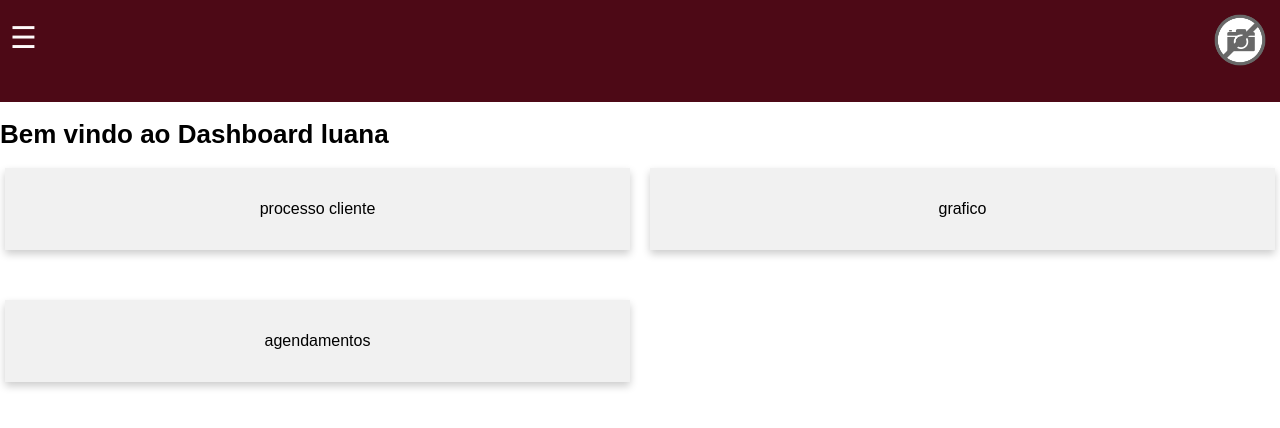
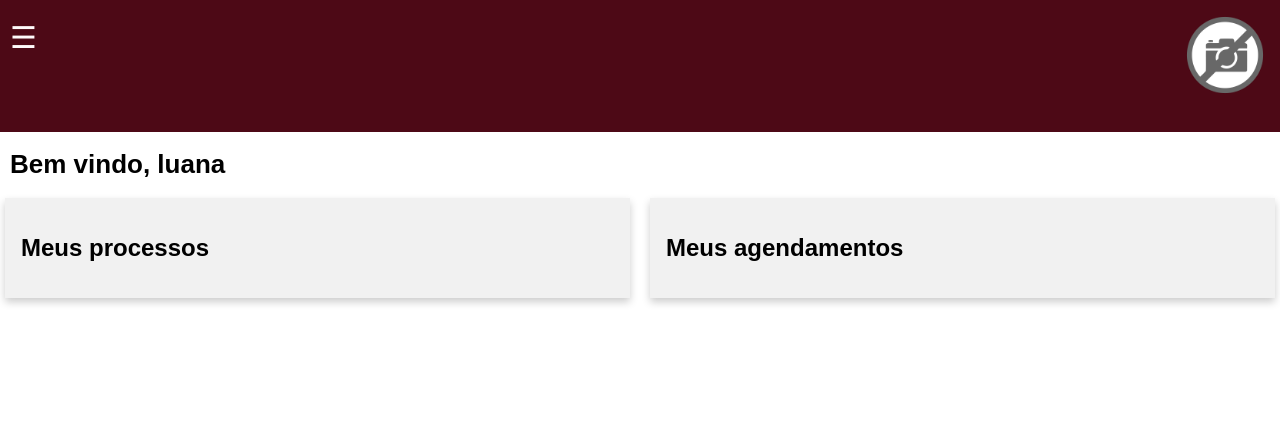
Before and after one commit to LuanaPovroznik/Gaia, a PHP site: page /dashboard.php in a window 1280 px wide. Shown: the top 428 px of the page. Run offline with PHP 8.4, Linux system fonts and the light colour scheme; a user stored in the database is signed in; data comes from the database, SQL or seed files in the repository.

Commit message:
mock dashboard & coisitas mas

```diff
--- a/components/navigation_bar.php
+++ b/components/navigation_bar.php
@@ -36,6 +36,7 @@
         if(mysqli_num_rows($result) > 0 && mysqli_num_rows($result2) == 0){
             echo '<div id="mySidenav" class="sidenav">';
             echo '<a href="javascript:void(0)" class="closebtn" onclick="closeNav()">&times;</a>';
+            echo '<a href="dashboard.php">Dashboard</a>';
             echo '<a href="novo_agendamento.php">Novo agendamento</a>';
             echo '<a href="meus_agendamentos.php">Meus agendamentos</a>';
             echo '<a href="meus_processos.php">Meus processos</a>';
@@ -63,10 +64,12 @@
             if(strcmp($data2['cargo'], $cargo) === 0){
                 echo '<div id="mySidenav" class="sidenav">';
                 echo '<a href="javascript:void(0)" class="closebtn" onclick="closeNav()">&times;</a>';
+                echo '<a href="dashboard.php">Dashboard</a>';
                 echo '<a href="novo_agendamento.php">Novo agendamento</a>';
                 //echo '<a href="meus_processos.php">Meus processos</a>';
                 echo '<a href="cadastro_processo.php">Cadastro de processos</a>';
                 echo '<a href="cadastro_vara.php">Nova vara judiciária</a>';
+                echo '<a href="cadastre_se.php">Cadastrar novo usuário</a>';
                 echo '</div>';
                 echo '<div class="topnav">';
                     echo '<span class="test" style="font-size:30px; color: snow; cursor:pointer; float: left; margin-left: 10px" onclick="openNav()">&#9776;</span>';
@@ -112,10 +115,12 @@
 <script>
     function openNav() {
     document.getElementById("mySidenav").style.width = "250px";
+    document.body.style.marginLeft = "250px";
     }
 
     function closeNav() {
     document.getElementById("mySidenav").style.width = "0";
+    document.body.style.marginLeft = "0";
     }
 </script>
 </body>
--- a/css/dashboard_style.css
+++ b/css/dashboard_style.css
@@ -12,10 +12,14 @@
     width: 50%;
     padding: 0 10px;
     margin-bottom: 50px;
+    transition: margin-left .5s;
   }
 
   /* Remove extra left and right margins, due to padding in columns */
-  .row {margin: 0 -5px;}
+  .row {
+    margin: 0 -5px;
+    transition: margin-left .5s;
+  }
 
   /* Clear floats after the columns */
   .row:after {
--- a/css/navigation_bar_style.css
+++ b/css/navigation_bar_style.css
@@ -1,6 +1,7 @@
 body {
     font-family: "Lato", sans-serif;
     margin: 0 auto;
+    transition: .5s;
 
 }
 
@@ -15,6 +16,9 @@
     overflow-x: hidden;
     padding-top: 60px;
     text-align: left;
+    transition: 0.1s;
+    overflow-x: hidden;
+    z-index: 3;
 }
 
 .sidenav a {
@@ -76,10 +80,10 @@
     align-self: center;
     justify-self: center;
     margin-top: 10px;
-    height: 150px;
+    height: 90px;
     border-radius: 50%;
-    max-height: 60px;
-    max-width: 60px;
+    max-height: 90px;
+    max-width: 90px;
 }
 
 .test{
--- a/src/dashboard.php
+++ b/src/dashboard.php
@@ -34,21 +34,35 @@
     $data2 = mysqli_fetch_array($result3);
 
     if(mysqli_num_rows($result) > 0 && mysqli_num_rows($result2) == 0){
-        echo "<h1 style=\"font-size: 26px\">Bem vindo ao Dashboard ". $data1['nome']."</h1>";
+        echo "<h1 style=\"font-size: 26px; margin-left: 10px;\">Bem vindo, ". $data1['nome']."</h1>";
         echo '<div class="row">';
         echo '<div class="column">';
-            echo '<div class="card">';
-                echo '<p>processo cliente</p>';
+            echo '<div class="card" style="text-align: left;">';
+                echo '<h2 style="text-align: left;">Meus processos</h2>';
+                $getMeusProcessos = "SELECT * FROM processo WHERE cliente = '$userId'";
+                    $resultMeusProcessos = mysqli_query($con, $getMeusProcessos);
+                    while ($row = mysqli_fetch_array($resultMeusProcessos)){
+                        echo '<h4>Último processo ativo</h4>';
+                        echo '<p><span style="font-weight: bold;">Número do processo:</span> '.$row['numero'].'</p>';
+                        echo '<p><span style="font-weight: bold;">Assunto:</span> '.$row['assunto'].'</p>';
+                        echo '<p><span style="font-weight: bold;">Última movimentação:</span> '.$row['movimentacao'].'</p>';
+                    }
             echo '</div>';
             echo '</div>';
+            //echo '<div class="column">';
+              //  echo '<div class="card">';
+                //    echo '<p>grafico</p>';
+                //echo '</div>';
+            //echo '</div>';
             echo '<div class="column">';
-                echo '<div class="card">';
-                    echo '<p>grafico</p>';
-                echo '</div>';
-            echo '</div>';
-            echo '<div class="column">';
-                echo '<div class="card">';
-                    echo '<p>agendamentos</p>';
+                echo '<div class="card" style="text-align: left;">';
+                    echo '<h2>Meus agendamentos</h2>';
+                        $getMinhasReunioes = "SELECT * FROM reuniao WHERE cliente = '$userId'";
+                        $resultMinhasReunioes = mysqli_query($con, $getMinhasReunioes);
+                        while ($row = mysqli_fetch_array($resultMinhasReunioes)){
+                            echo '<h4>Próxima reunião</h4>';
+                            echo '<p><span style="font-weight: bold;">Data:</span> '.$row['data'].'</p>';
+                        }
                 echo '</div>';
             echo '</div>';
         echo '</div>';
@@ -59,22 +73,36 @@
 
     if(mysqli_num_rows($result2) > 0 && mysqli_num_rows($result) == 0){
         if(strcmp($data2['cargo'], $cargo) === 0){
-            echo "<h1 style=\"font-size: 26px\">Bem vindo ao Dashboard ". $data2['nome']."</h1>";
+            echo "<h1 style=\"font-size: 26px; margin-left: 10px;\">Bem vindo, ". $data2['nome']."</h1>";
 
             echo '<div class="row">';
             echo '<div class="column">';
-                echo '<div class="card">';
-                    echo '<p>processo advogado</p>';
+                echo '<div class="card" style="text-align: left;">';
+                    echo '<h2 style="text-align: left;">Meus processos</h2>';
+                    $getMeusProcessos = "SELECT * FROM processo WHERE advogado = '$userId'";
+                    $resultMeusProcessos = mysqli_query($con, $getMeusProcessos);
+                    while ($row = mysqli_fetch_array($resultMeusProcessos)){
+                        echo '<h4>Último processo cadastrado</h4>';
+                        echo '<p><span style="font-weight: bold;">Número do processo:</span> '.$row['numero'].'</p>';
+                        echo '<p><span style="font-weight: bold;">Assunto:</span> '.$row['assunto'].'</p>';
+                        echo '<p><span style="font-weight: bold;">Última movimentação:</span> '.$row['movimentacao'].'</p>';
+                    }
                 echo '</div>';
                 echo '</div>';
+                //echo '<div class="column">';
+                  //  echo '<div class="card">';
+                    //    echo '<p>grafico</p>';
+                    //echo '</div>';
+                //echo '</div>';
                 echo '<div class="column">';
-                    echo '<div class="card">';
-                        echo '<p>grafico</p>';
-                    echo '</div>';
-                echo '</div>';
-                echo '<div class="column">';
-                    echo '<div class="card">';
-                        echo '<p>agendamentos</p>';
+                    echo '<div class="card" style="text-align: left;">';
+                        echo '<h2 style="text-align: left;">Meus agendamentos</h2>';
+                        $getMinhasReunioes = "SELECT * FROM reuniao WHERE advogado = '$userId'";
+                        $resultMinhasReunioes = mysqli_query($con, $getMinhasReunioes);
+                        while ($row = mysqli_fetch_array($resultMinhasReunioes)){
+                            echo '<h4>Próxima reunião</h4>';
+                            echo '<p><span style="font-weight: bold;">Data:</span> '.$row['data'].'</p>';
+                        }
                     echo '</div>';
                 echo '</div>';
             echo '</div>';
--- a/src/meus_agendamentos.php
+++ b/src/meus_agendamentos.php
@@ -48,7 +48,7 @@
                         echo "<input type=\"hidden\" value=\"$reuniaoId\" name=\"potionId\">";
                         $data =$row['data'];
                         echo "<p> <span>Data do agendamento: </span> ".$data."</p>";
-                        $assunto =$row['assunto'];
+                        $assunto = $row['assunto'];
                         echo "<p> <span>Assunto: </span> ".$assunto."</p>";;
                         @$clienteId = $row['cliente'];
                         @$getClienteId = mysqli_query($con, "SELECT nome FROM cliente WHERE id = $clienteId");
@@ -67,7 +67,7 @@
                         while(@$resultProcessoNumero = mysqli_fetch_array($getProcessoId)){
                             @$numeroProcesso = @$resultProcessoNumero['numero'];
                         }
-                        echo "<p> <span>Numero do processo: </span> ".$numeroProcesso."</p>";
+                        //echo "<p> <span>Numero do processo: </span> ".$numeroProcesso."</p>";
 
                     echo "</div>";
                 }
```
Also changed, not shown: src/uploaded_img/claudio.silva.jpg (added), src/uploaded_img/matheus.adv.png (added).
